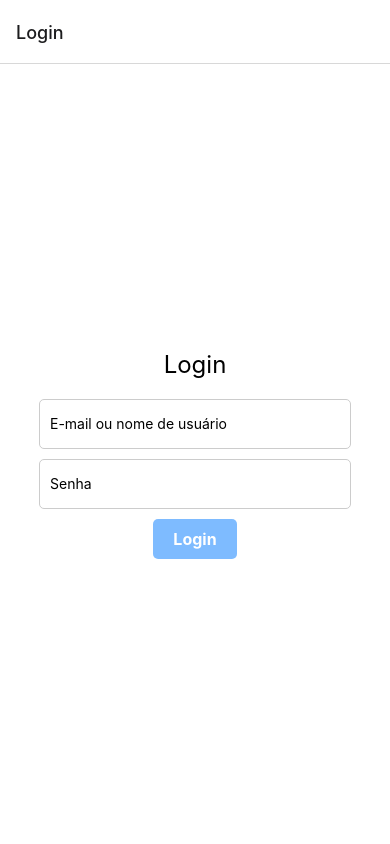
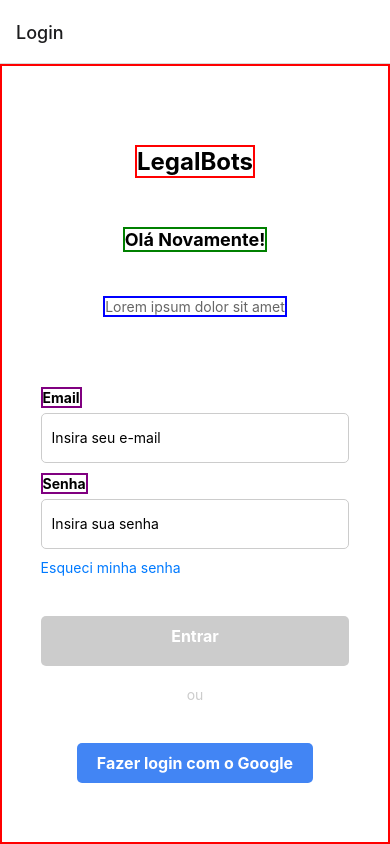
Before and after one commit to rafaelribeiro96/legalbots, a React Native app in the folder login-legalbots/: screen /Login in a window 390 px wide. Built offline with nearby package versions, Linux system fonts and the light colour scheme.

Commit message:
feat: Implementada base do layout da tela de login

```diff
--- a/login-legalbots/src/screens/LoginScreen.js
+++ b/login-legalbots/src/screens/LoginScreen.js
@@ -1,5 +1,5 @@
 import React, { useState, useEffect } from 'react';
-import { View, Text, TextInput, TouchableOpacity, StyleSheet } from 'react-native';
+import { View, Text, TextInput, TouchableOpacity, StyleSheet, Image } from 'react-native';
 
 const LoginScreen = ({ navigation }) => {
   const [email, setEmail] = useState('');
@@ -39,29 +39,48 @@ const LoginScreen = ({ navigation }) => {
 
   return (
     <View style={styles.container}>
-      <Text style={styles.title}>Login</Text>
+      <Image source={require('../../assets/logo.svg')} style={styles.logo} resizeMode="contain" />
+      <Text style={styles.appName}>LegalBots</Text>
+      <Text style={styles.greeting}>Olá Novamente!</Text>
+      <Text style={styles.subtitle}>Lorem ipsum dolor sit amet</Text>
+      <View style={styles.formContainer}>
+        <Text style={styles.inputLabel}>Email</Text>
         <TextInput
           style={styles.input}
-        placeholder="E-mail ou nome de usuário"
+          placeholder="Insira seu e-mail"
           value={email}
           onChangeText={setEmail}
         />
-      {emailError ? <Text style={styles.error}>{emailError}</Text> : null}
+        <Text style={styles.inputLabel}>Senha</Text>
         <TextInput
           style={styles.input}
-        placeholder="Senha"
+          placeholder="Insira sua senha"
           secureTextEntry={true}
           value={password}
           onChangeText={setPassword}
         />
-      {passwordError ? <Text style={styles.error}>{passwordError}</Text> : null}
+        <TouchableOpacity
+          style={styles.forgotPasswordButton}
+          onPress={() => console.log('Esqueci minha senha')}
+        >
+          <Text style={styles.forgotPasswordText}>Esqueci minha senha</Text>
+        </TouchableOpacity>
         <TouchableOpacity
           style={[styles.button, buttonEnabled ? styles.buttonEnabled : styles.buttonDisabled]}
           onPress={handleLogin}
           disabled={!buttonEnabled}
         >
-        <Text style={styles.buttonText}>Login</Text>
+          <Text style={styles.buttonText}>Entrar</Text>
         </TouchableOpacity>
+        <View style={styles.divider}>
+          <View style={styles.dividerLine} />
+          <Text style={styles.dividerText}>ou</Text>
+          <View style={styles.dividerLine} />
+        </View>
+        <TouchableOpacity style={styles.googleLoginButton}>
+          <Text style={styles.googleLoginText}>Fazer login com o Google</Text>
+        </TouchableOpacity>
+      </View>
     </View>
   );
 };
@@ -69,16 +88,56 @@ const LoginScreen = ({ navigation }) => {
 const styles = StyleSheet.create({
   container: {
     flex: 1,
+    backgroundColor: '#fff',
+    justifyContent: 'space-evenly',
+    alignItems: 'center',
+    borderColor: 'red', // borda vermelha
+    borderWidth: 2,
+  },
+  logoContainer: {
+    flex: 1,
     justifyContent: 'center',
     alignItems: 'center',
-    backgroundColor: '#fff',
   },
-  title: {
+  logo: {
+    width: 200,
+    height: null,
+  },
+  appName: {
     fontSize: 24,
+    fontWeight: 'bold',
+    marginBottom: 10,
+    borderColor: 'red', // borda vermelha
+    borderWidth: 2,
+  },
+  greeting: {
+    fontSize: 18,
+    fontWeight: 'bold',
+    marginBottom: 5,
+    borderColor: 'green', // borda verde
+    borderWidth: 2,
+  },
+  subtitle: {
+    fontSize: 14,
+    color: '#666',
+    marginBottom: 30,
+    borderColor: 'blue', // borda azul
+    borderWidth: 2,
+  },
+  formContainer: {
+    width: '80%',
+    alignItems: 'center',
     marginBottom: 20,
   },
+  inputLabel: {
+    alignSelf: 'flex-start',
+    fontWeight: 'bold',
+    marginBottom: 5,
+    borderColor: 'purple', // borda roxa
+    borderWidth: 2,
+  },
   input: {
-    width: '80%',
+    width: '100%',
     height: 50,
     borderWidth: 1,
     borderColor: '#ccc',
@@ -86,29 +145,63 @@ const styles = StyleSheet.create({
     paddingHorizontal: 10,
     marginBottom: 10,
   },
-  error: {
-    color: 'red',
-    marginBottom: 10,
+  forgotPasswordButton: {
+    alignSelf: 'flex-start',
+    marginBottom: 20,
+  },
+  forgotPasswordText: {
+    color: '#007AFF',
   },
   button: {
-    backgroundColor: '#007AFF',
+    marginTop: 20,
     paddingVertical: 10,
     paddingHorizontal: 20,
     borderRadius: 5,
-    opacity: 0.5, // definindo a opacidade inicial do botão de login
+    width: '100%',
+    height: 50,
   },
   buttonEnabled: {
     backgroundColor: '#007AFF',
+  },
+  buttonDisabled: {
+    backgroundColor: '#ccc',
+  },
+  buttonText: {
+    color: '#fff',
+    fontSize: 16,
+    fontWeight: 'bold',
+    textAlign: 'center',
+  },
+  divider: {
+    flexDirection: 'row',
+    alignItems: 'center',
+    marginVertical: 20,
+  },
+  dividerLine: {
+    flex: 1,
+    height: 1,
+    backgroundColor: '#ccc',
+  },
+  dividerText: {
+    paddingHorizontal: 10,
+    color: '#ccc',
+  },
+  googleLoginButton: {
+    backgroundColor: '#4285F4',
     paddingVertical: 10,
     paddingHorizontal: 20,
     borderRadius: 5,
-    opacity: 1, // definindo a opacidade habilitada do botão de login
+    marginTop: 20,
   },
-  buttonText: {
+  googleLoginText: {
     color: '#fff',
     fontSize: 16,
     fontWeight: 'bold',
   },
 });
 
+
+
+
+
 export default LoginScreen;
```
Also changed, not shown: login-legalbots/assets/logo.svg (added). Lines whose indentation alone changed are shown as unchanged.
